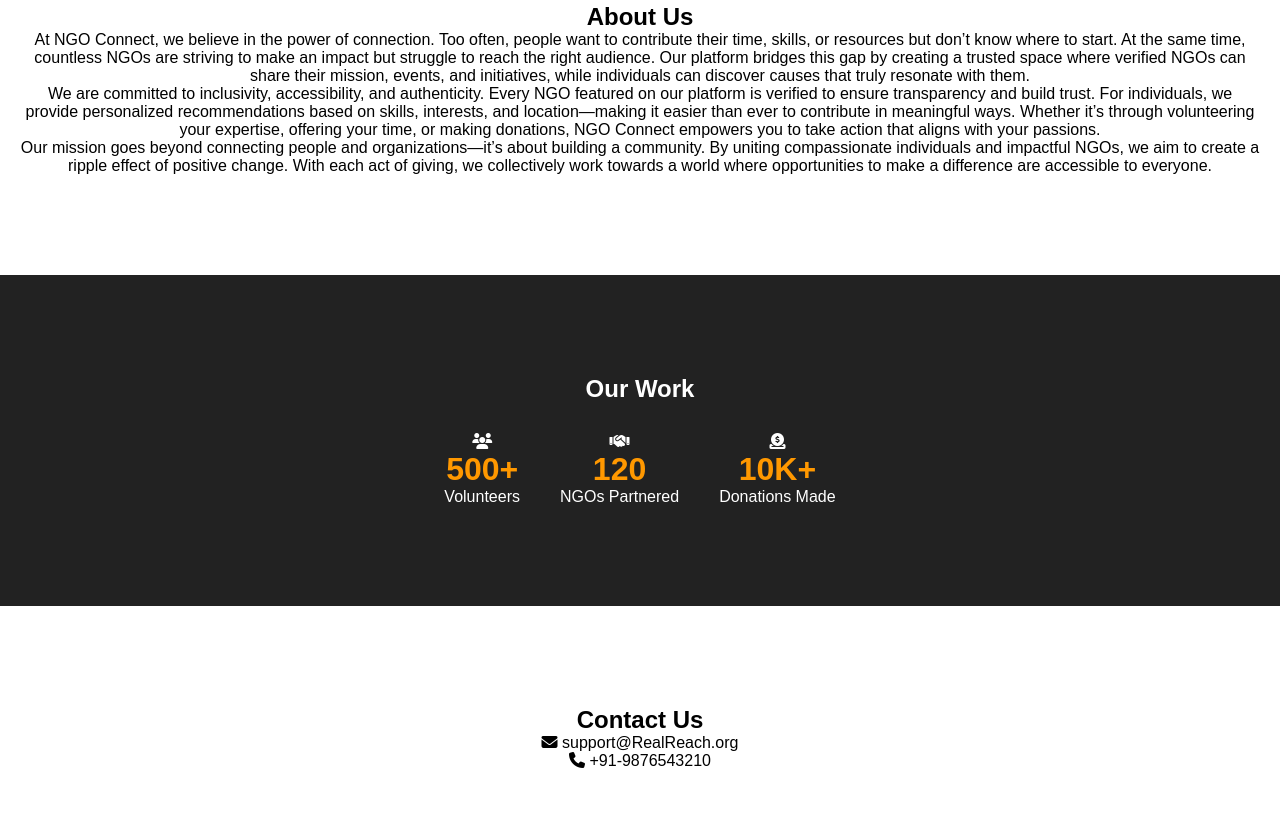
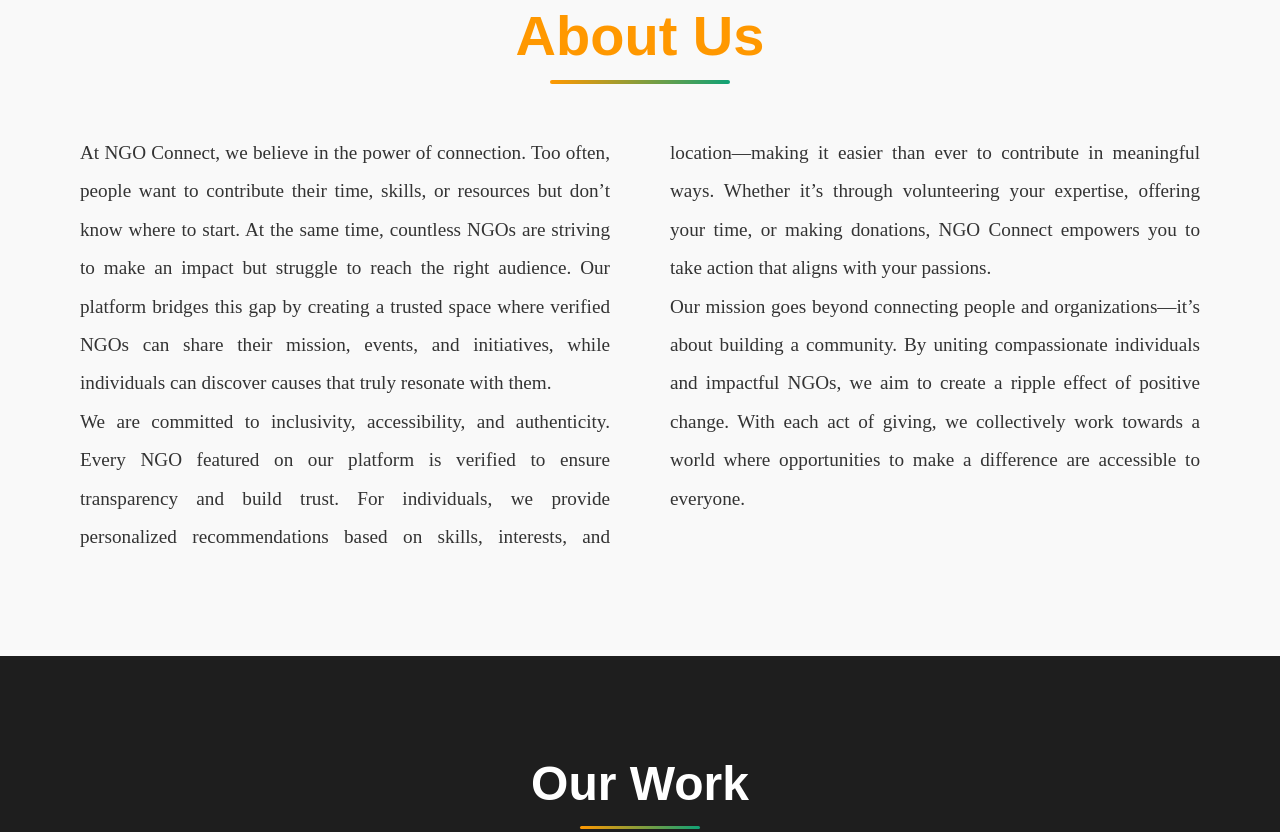
Before and after one commit to niharaoommen2005/realreach, a plain HTML site: page index.html in a window 1280 px wide. Shown: the part 897-1729 px from the top of the page. Drawn offline with nearby package versions, Linux system fonts and the light colour scheme.

Commit message:
Update main.css

```diff
--- a/main.css
+++ b/main.css
@@ -54,27 +54,27 @@
   content: "";
   position: absolute;
   top: 0; left: 0; right: 0; bottom: 0;
-  background: rgba(0,0,0,0.5); /* dark overlay */
+  background: rgba(0,0,0,0.5);
 }
 .hero-content {
   position: relative;
   z-index: 1;
-  text-align: center;      /* Keep text centered inside the block */
-  max-width: 600px;        /* Limit width so it doesn't stretch too much */
-  margin-left: 10%;         /* Push the block slightly from the left */
-  margin-right: auto;      /* Keep right side flexible */
+  text-align: center;
+  max-width: 600px;
+  margin-left: 10%;
+  margin-right: auto;
 }
 
 
 .hero-content h2 {
-  font-size: 3rem;           /* Increase main heading font size */
-  line-height: 1.4;          /* Increase spacing between lines */
+  font-size: 3rem;
+  line-height: 1.4;
   margin-bottom: 15px;
 }
 
 .hero-content p {
-  font-size: 1.5rem;         /* Increase subheading font size */
-  line-height: 1.8;          /* Increase spacing between lines */
+  font-size: 1.5rem;
+  line-height: 1.8;
 }
 
 .hero .btn {
@@ -96,16 +96,140 @@
   background: #222;
   color: #fff;
 }
+
+.about {
+  padding: 100px 80px;
+  background: #f9f9f9;
+}
+
+.about h2 {
+  font-size: 3.5rem;
+  font-family: 'Poppins', sans-serif;
+  color: #ff9800;
+  text-align: center;
+  position: relative;
+  margin-bottom: 50px;
+}
+
+.about h2::after {
+  content: "";
+  display: block;
+  width: 180px;
+  height: 4px;
+  background: linear-gradient(90deg, #ff9800, #10a276);
+  margin: 12px auto 0;
+  border-radius: 2px;
+}
+
+
+.about-text {
+  column-count: 2;
+  column-gap: 60px;
+  text-align: justify;
+  font-size: 1.2rem;
+  line-height: 2;
+  font-family: 'Merriweather', serif;
+  color: #333;
+}
+
+.section.dark {
+  background: #1e1e1e;
+  color: #fff;
+  padding: 100px 20px;
+  text-align: center;
+}
+
+.section.dark h2 {
+  font-size: 3rem;
+  font-family: 'Poppins', sans-serif;
+  margin-bottom: 50px;
+  position: relative;
+}
+
+.section.dark h2::after {
+  content: "";
+  display: block;
+  width: 120px;
+  height: 3px;
+  background: linear-gradient(90deg, #ff9800, #10a276);
+  margin: 15px auto 0;
+  border-radius: 2px;
+}
+
 .stats {
   display: flex;
   justify-content: center;
-  gap: 40px;
+  align-items: flex-start;
+  gap: 80px;
   margin-top: 30px;
 }
+
+.stats div {
+  text-align: center;
+  transition: transform 0.3s ease;
+}
+
+.stats div:hover {
+  transform: scale(1.1);
+}
+
+.stats div i {
+  font-size: 3rem;
+  color: #ff9800;
+  margin-bottom: 15px;
+}
+
 .stats div h3 {
-  font-size: 2rem;
+  font-size: 2.2rem;
   color: #ff9800;
+  margin-bottom: 8px;
 }
+
+.stats div p {
+  font-size: 1.1rem;
+  color: #ddd;
+  margin: 0;
+}
+
+
+.contact {
+  padding: 80px 20px;
+  background: #f9f9f9;
+  text-align: center;
+}
+
+.contact h2 {
+  font-size: 2.5rem;
+  font-family: 'Poppins', sans-serif;
+  color:  #ff9800;
+  margin-bottom: 30px;
+  position: relative;
+}
+
+.contact h2::after {
+  content: "";
+  display: block;
+  width: 100px;
+  height: 3px;
+  background: linear-gradient(90deg, #ff9800, #10a276);
+  margin: 12px auto 0;
+  border-radius: 2px;
+}
+
+.contact-info {
+  display: flex;
+  flex-direction: column;
+  align-items: center;
+  gap: 15px;
+  font-size: 1.2rem;
+  color: #333;
+}
+
+.contact-info i {
+  color: #ff9800;
+  margin-right: 10px;
+}
+
 .btn-outline {
   border: 2px solid #ff9800;
   background: transparent;
```
